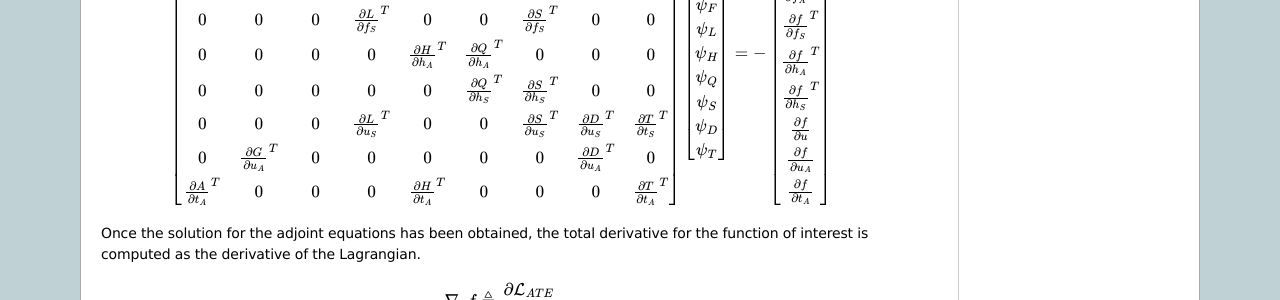
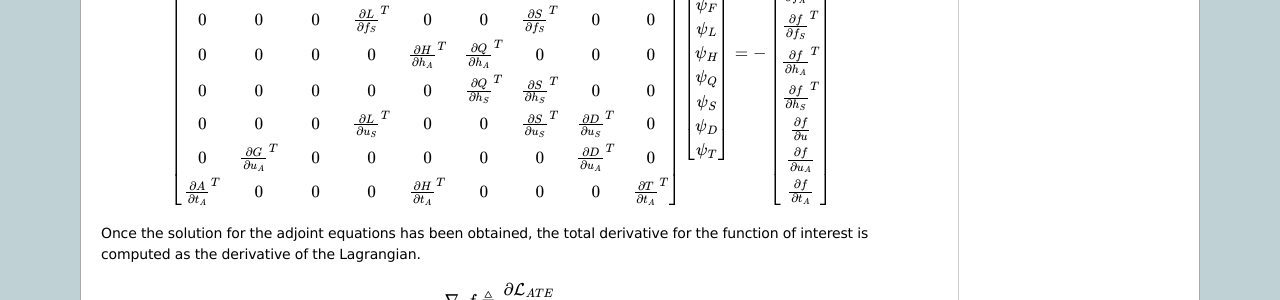
Before and after one commit to smdogroup/funtofem, a Sphinx documentation site: the page built from docs/analysis_framework.rst, in a window 1280 px wide and 900 px high, scrolled down 6078 px. Shown: the part 358-658 px from the top of the window. Built offline with Sphinx 7.4.7, drawn with Linux system fonts in a browser that asks for light colours; some of the changed text lies outside the part shown.

Commit message:
Update analysis_framework.rst
Delete partial T/partial t_S term from matrix.

```diff
--- a/docs/analysis_framework.rst
+++ b/docs/analysis_framework.rst
@@ -386,7 +386,7 @@ variables and setting it to zero. This results in the following coupled system o
 	0 & 0 & 0 & \frac{\partial L}{\partial u_S}^T & 0 & 0 &
 	\frac{\partial {S}}{\partial {u}_{S}}^{T} &
 	\frac{\partial {D}}{\partial {u}_{S}}^{T} &
-	\frac{\partial {T}}{\partial {t}_{S}}^{T} \\
+	0 \\
 	%
 	0 & \frac{\partial {G}}{\partial {u}_{A}}^{T} & 0 & 0 & 0 & 0 & 0 &
 	\frac{\partial {D}}{\partial {u}_{A}}^{T} & 0 \\
```
